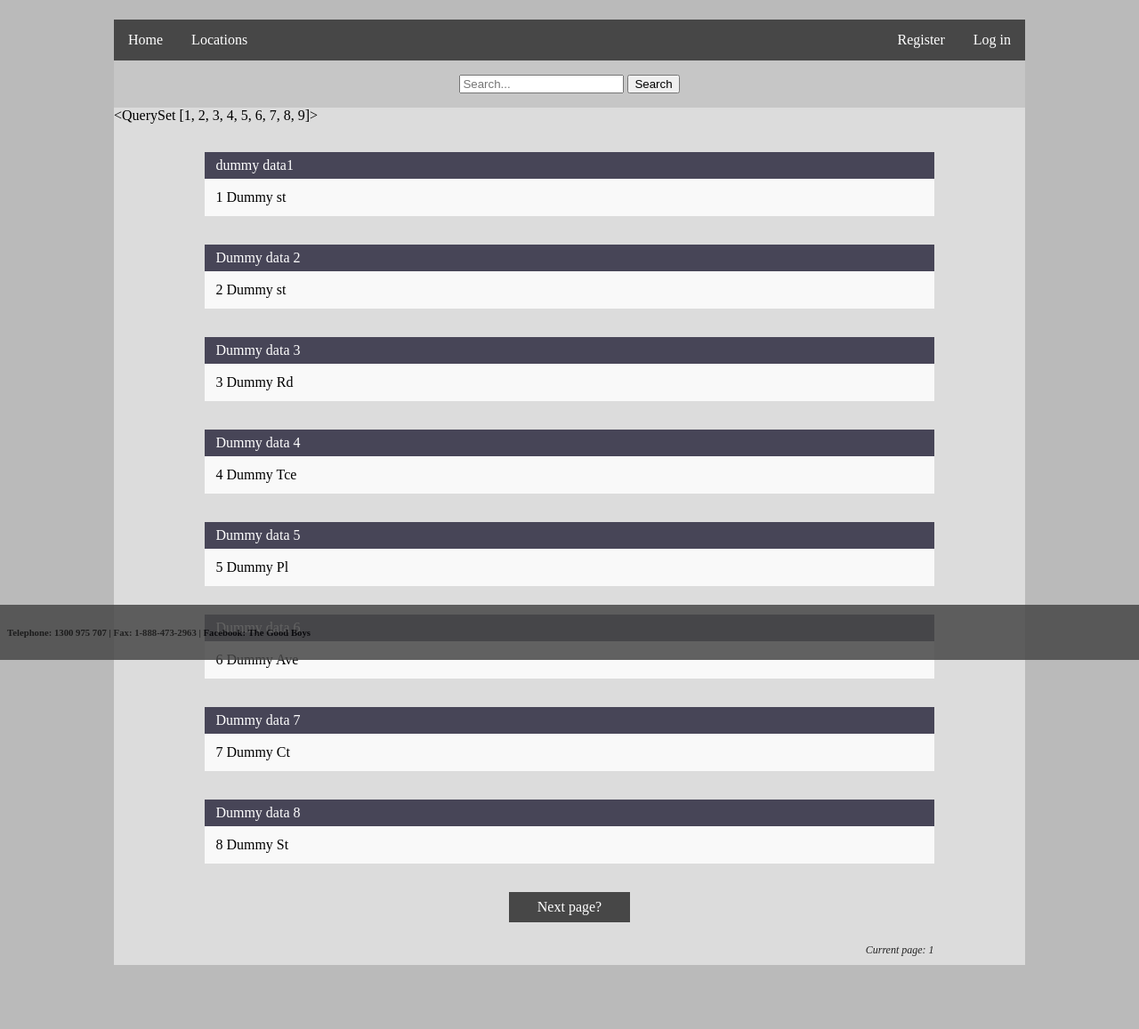
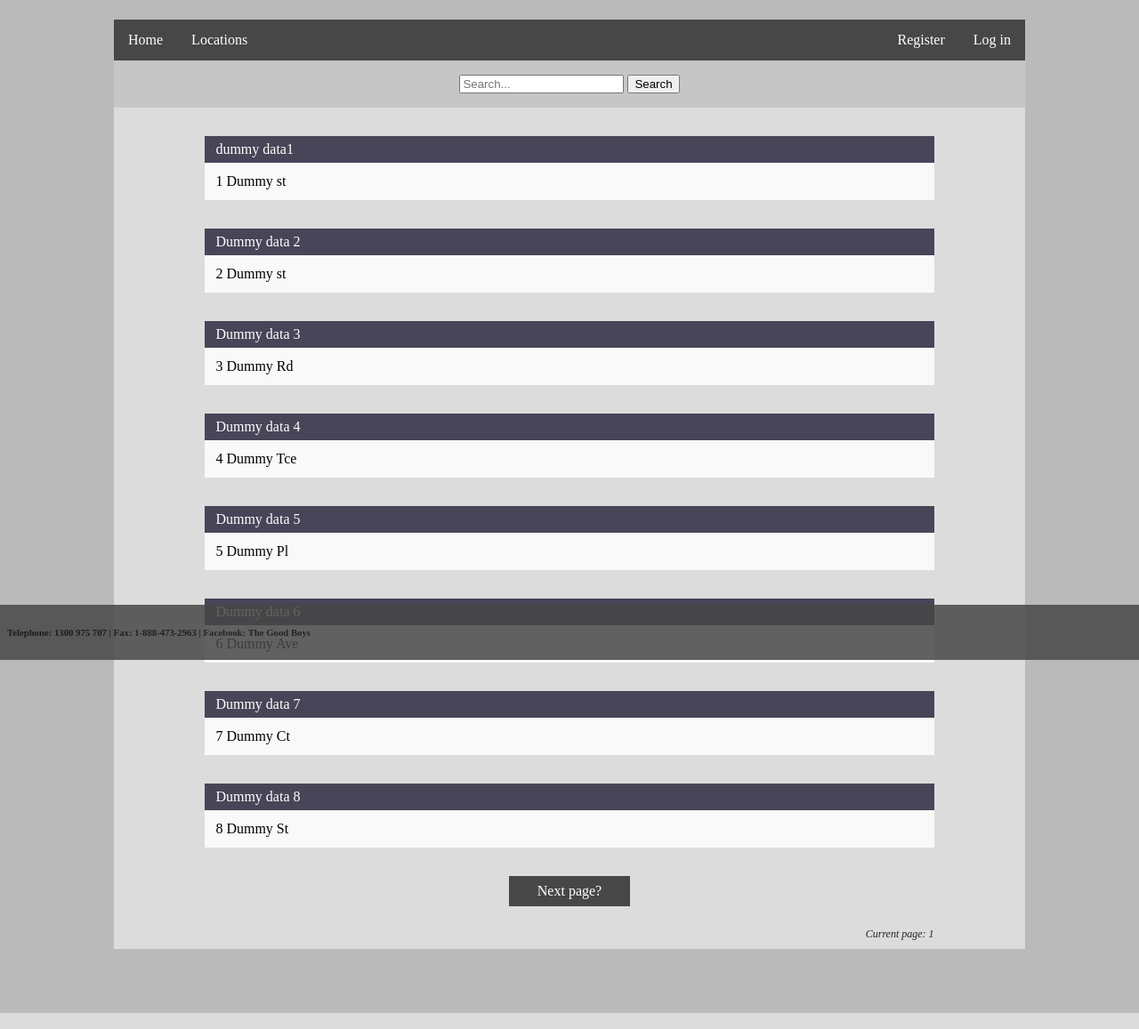
Before and after one commit to lowejosh/Django-landmarks, a Django app: page /location/page-1/ in a window 1280 px wide. Shown: the part 58-1215 px from the top of the page at 89% size. Run offline with Django 3.2, Linux system fonts and the light colour scheme; data comes from the database, SQL or seed files in the repository.

Commit message:
cleaned up

```diff
--- a/workspace/assignment_sprint1/sprint1/views.py
+++ b/workspace/assignment_sprint1/sprint1/views.py
@@ -142,8 +142,6 @@ def locationfeed(request, page):
         resultIds = returnSearch(search_query)
 #        d={}
 
-        testingBox = resultIds
-
         location1 = locationOutput(page * 8 + 1, search_query)
         location2 = locationOutput(page * 8 + 2, search_query)
         location3 = locationOutput(page * 8 + 3, search_query)
@@ -161,8 +159,6 @@ def locationfeed(request, page):
 #                    d["location{0}".format(count + 1)] = locationOutput(resultIds[count])
 #                    count+=1
 #
-    else:
-        testingBox = ""
 
 
     # Display the new results
@@ -193,7 +189,7 @@ def locationfeed(request, page):
 
 
     # Define the context of the python vars
-    context_dict = {'testingBox': testingBox, 'navBar' : navBar, 'errorMessage': errorMessage, 'page': page + 1, 'nextPage': nextPage, 'location1': location1, 'location2': location2, 'location3': location3,'location4': location4,'location5': location5,'location6': location6,'location7': location7,'location8': location8,}
+    context_dict = {'navBar' : navBar, 'errorMessage': errorMessage, 'page': page + 1, 'nextPage': nextPage, 'location1': location1, 'location2': location2, 'location3': location3,'location4': location4,'location5': location5,'location6': location6,'location7': location7,'location8': location8,}
 
     # Return the template
     return render(request, 'locationfeed.html', context=context_dict)
--- a/workspace/assignment_sprint1/templates/locationfeed.html
+++ b/workspace/assignment_sprint1/templates/locationfeed.html
@@ -8,7 +8,6 @@
         </form>
     </div>
 
-    {{ testingBox }}
 
     {% if page > 1 %}
         <span class="next-page"><a class="pretty-button" href="/location/page-{{ page|add:-1 }}">Previous page?</a></button></span>
```
